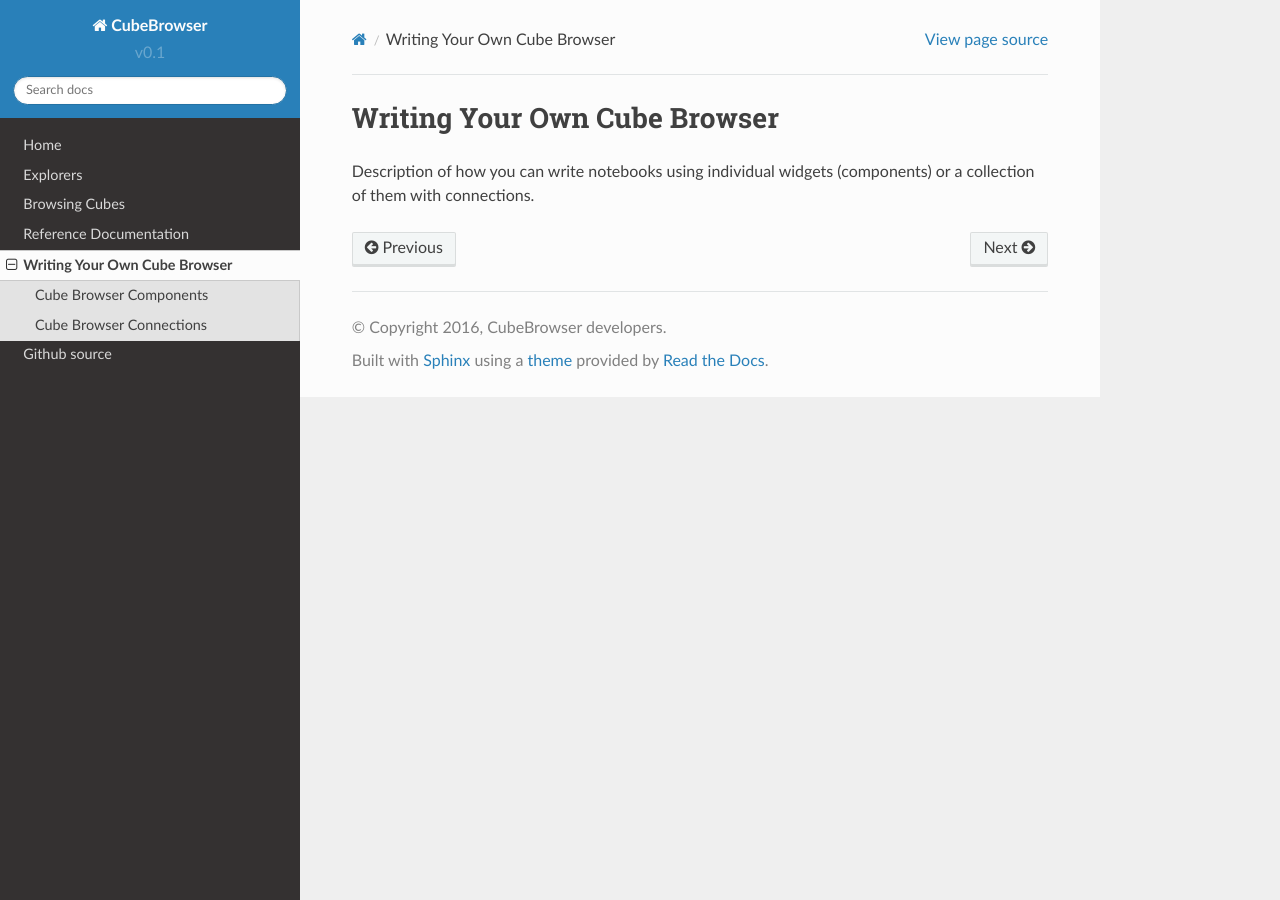
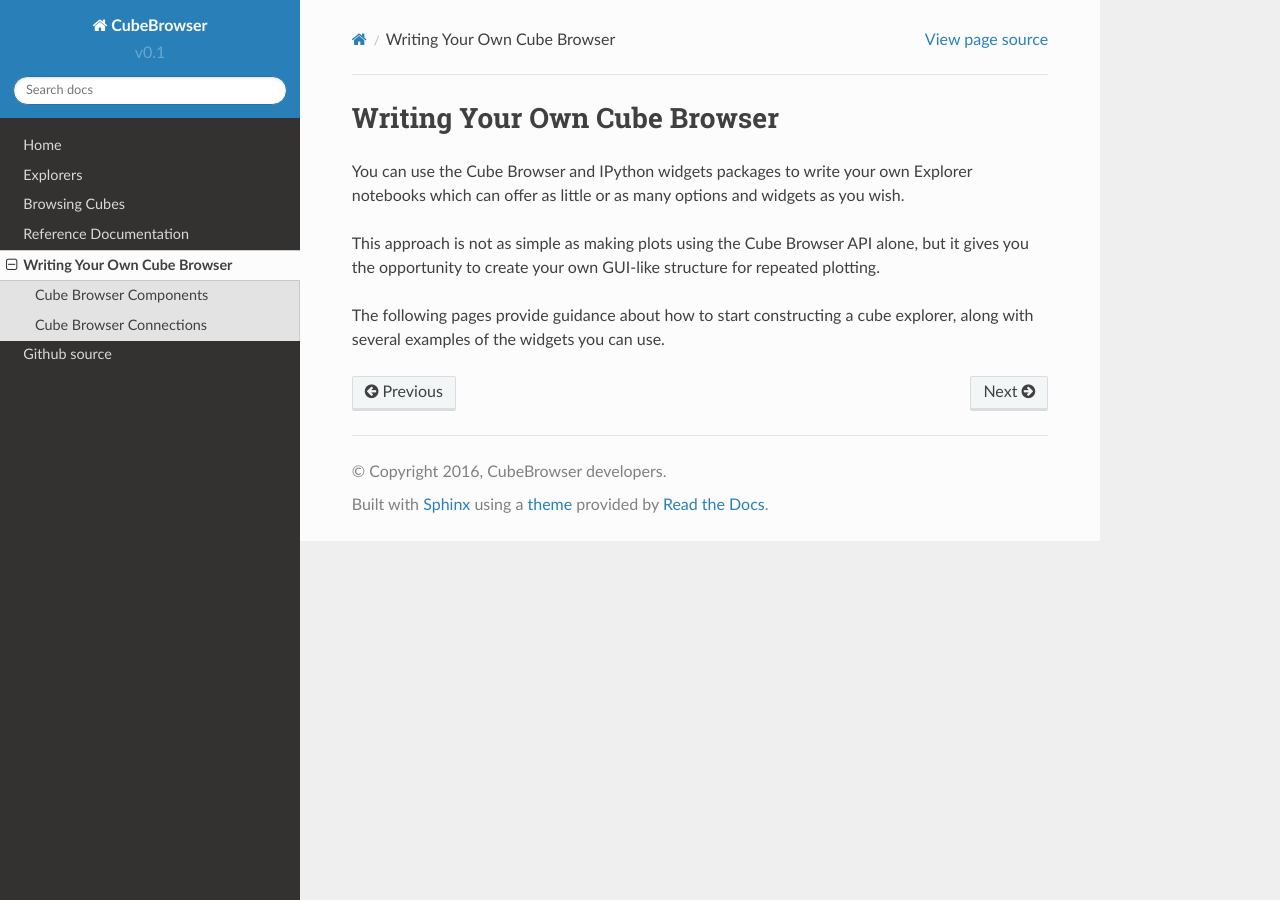
Before and after one commit to SciTools/cube_browser, a Sphinx documentation site: the page built from doc/write_your_own/intro.rst, in a window 1280 px wide. Built offline with Sphinx 7.4.7 and the Read the Docs theme 2.0.0, drawn with Linux system fonts in a browser that asks for light colours; pages that are not in the unit, such as notebooks, are missing from menus.

Commit message:
text for write your own cube browser intro

```diff
--- a/doc/write_your_own/intro.rst
+++ b/doc/write_your_own/intro.rst
@@ -1,7 +1,11 @@
 Writing Your Own Cube Browser
 =============================
 
-Description of how you can write notebooks using individual widgets (components) or a collection of them with connections.
+You can use the Cube Browser and IPython widgets packages to write your own Explorer notebooks which can offer as little or as many options and widgets as you wish.
+
+This approach is not as simple as making plots using the Cube Browser API alone, but it gives you the opportunity to create your own GUI-like structure for repeated plotting.
+
+The following pages provide guidance about how to start constructing a cube explorer, along with several examples of the widgets you can use.
 
 
 
```
